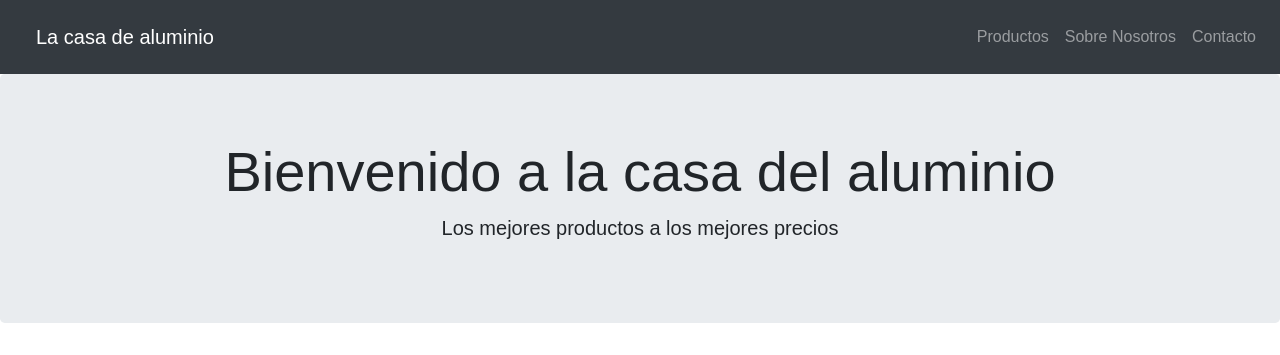
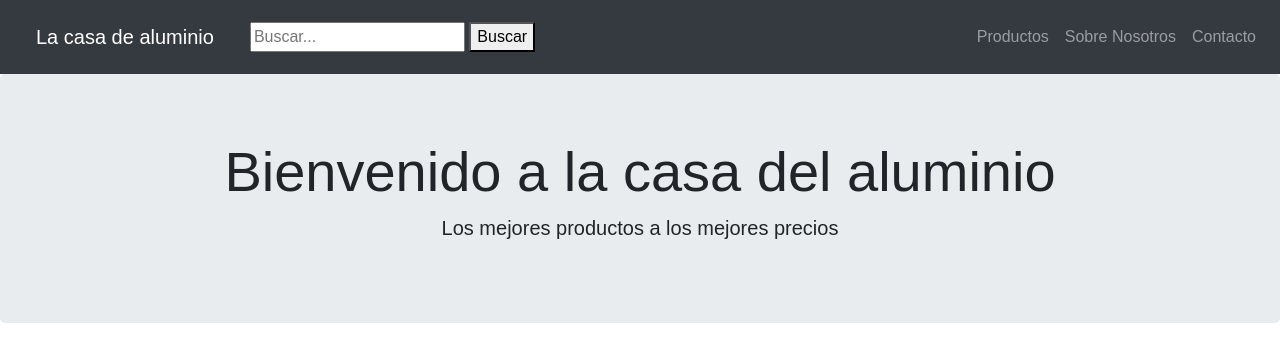
Before and after one commit to guille552/RESIDENCIA, a Django app: page / in a window 1280 px wide. Shown: the top 355 px of the page. Run offline with Django 5.2, Linux system fonts and the light colour scheme; some libraries are stand-ins or nearby versions.

Commit message:
enlazando css

```diff
--- a/ecommerce/ecommerce/settings.py
+++ b/ecommerce/ecommerce/settings.py
@@ -11,7 +11,7 @@
 """
 
 from pathlib import Path
-
+import os
 # Build paths inside the project like this: BASE_DIR / 'subdir'.
 BASE_DIR = Path(__file__).resolve().parent.parent
 
@@ -117,6 +117,7 @@
 # https://docs.djangoproject.com/en/5.0/howto/static-files/
 
 STATIC_URL = 'static/'
+STATICFILES_DIRS = [os.path.join(BASE_DIR, 'ecommerce/webapp/static')]
 
 # Default primary key field type
 # https://docs.djangoproject.com/en/5.0/ref/settings/#default-auto-field
--- a/ecommerce/webapp/templates/paginas/css/styles.css
+++ b/ecommerce/webapp/static/css/styles.css
@@ -87,3 +87,8 @@
         padding: 20px;
     }
 }
+
+/* Cambia el color del botón al pasar el ratón */
+.search-button:hover{
+    background-color: #45a049;
+}
--- a/ecommerce/webapp/templates/paginas/index.html
+++ b/ecommerce/webapp/templates/paginas/index.html
@@ -1,3 +1,4 @@
+{% load static %}
 <!DOCTYPE html>
 <html lang="es">
 <head>
@@ -6,14 +7,23 @@
     <title>Mi Tienda Online</title>
     <!-- Bootstrap CSS -->
     <link href="https://maxcdn.bootstrapcdn.com/bootstrap/4.5.2/css/bootstrap.min.css" rel="stylesheet">
-    <link rel="stylesheet" href="css/styles.css">
+    <link  type="text/css" href='{% static "css/styles.css"%}' rel="stylesheet" >
 </head>
 <body>
     <nav class="navbar navbar-expand-lg navbar-dark bg-dark">
         <a class="navbar-brand" href="#">La casa de aluminio</a>
+
+        <div class="search-container">
+            <form action="/buscar" method="GET">
+            <input type="text" placeholder="Buscar..." name="query" class="search-bar">
+            <button type="submit" class="search-button">Buscar</button>
+        </div>
+
+        <!-- boton para movil -->
         <button class="navbar-toggler" type="button" data-toggle="collapse" data-target="#navbarNav" aria-controls="navbarNav" aria-expanded="false" aria-label="Toggle navigation">
             <span class="navbar-toggler-icon"></span>
-        </button>
+        </button><!-- termina boton para movil -->
+
         <div class="collapse navbar-collapse" id="navbarNav">
             <ul class="navbar-nav ml-auto">
                 <li class="nav-item">
@@ -149,6 +159,6 @@
     <script src="https://code.jquery.com/jquery-3.5.1.slim.min.js"></script>
     <script src="https://cdn.jsdelivr.net/npm/@popperjs/core@2.5.3/dist/umd/popper.min.js"></script>
     <script src="https://maxcdn.bootstrapcdn.com/bootstrap/4.5.2/js/bootstrap.min.js"></script>
-    <script src="scripts.js"></script>
+    <script src="/ecommerce/webapp/static/js/scripts.js"></script>
 </body>
 </html>
```
Also changed, not shown: ecommerce/webapp/static/css/style_contact.css (renamed from ecommerce/webapp/templates/paginas/css/style_contact.css), ecommerce/webapp/static/css/styles_about.css (renamed from ecommerce/webapp/templates/paginas/css/styles_about.css), ecommerce/webapp/static/js/scripts.js (renamed from ecommerce/webapp/templates/paginas/static/scripts.js).
